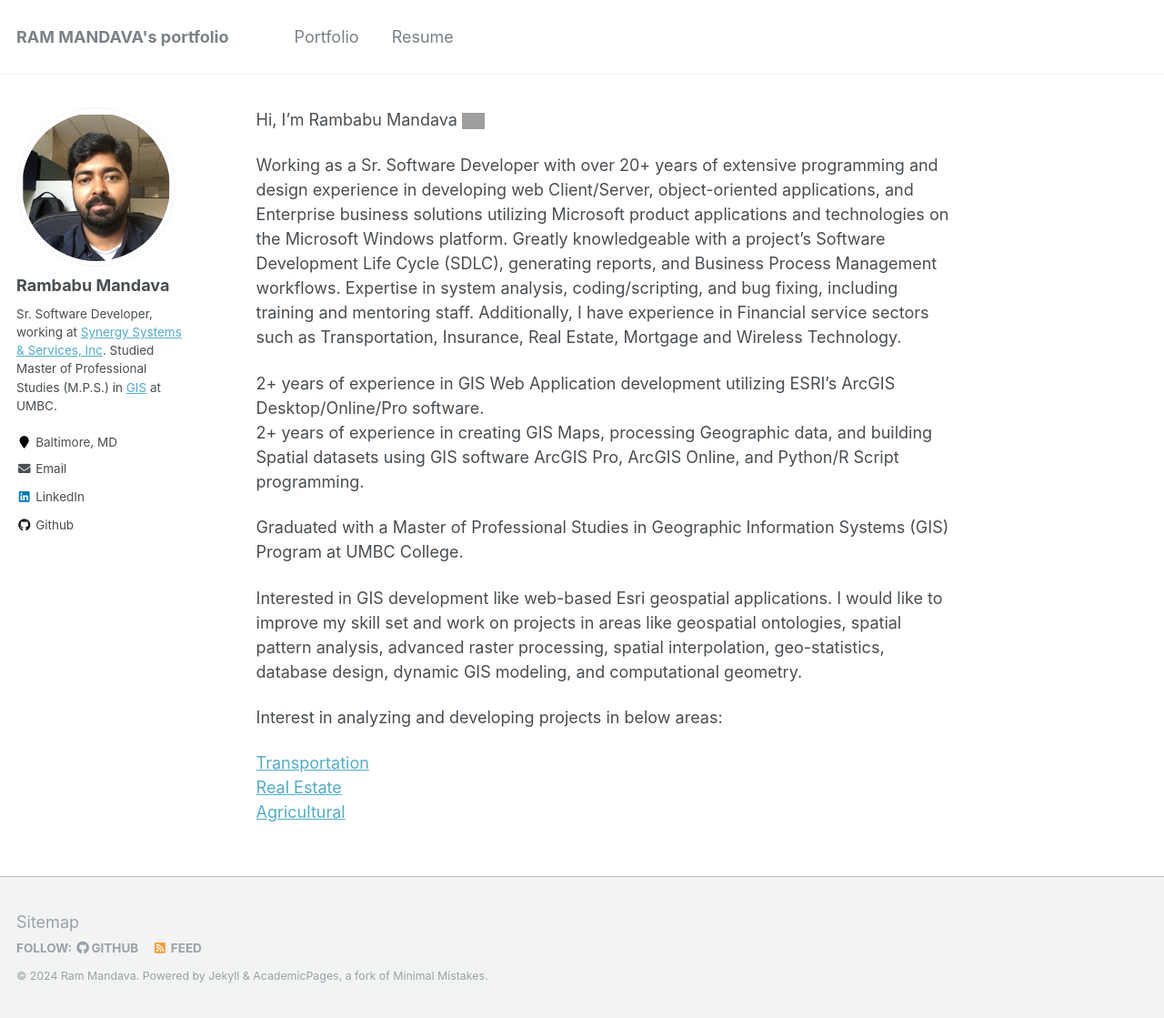
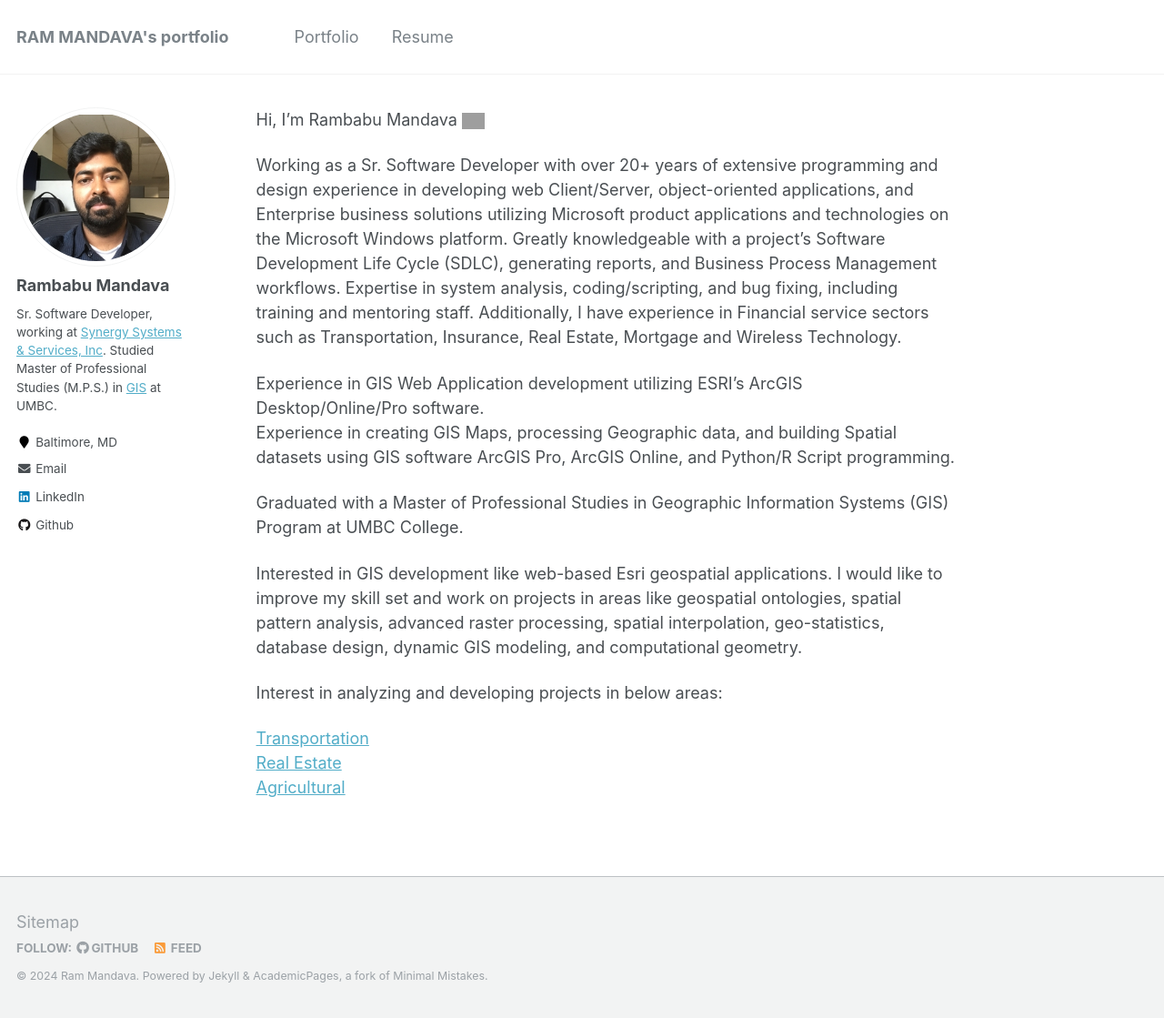
Before and after one commit to mandavaram/mandavaram.github.io, a Jekyll site: the page built from index.md, in a window 1280 px wide and 1119 px high. Shown: the whole window at 91% size. Built offline with Jekyll 4.4.1, drawn with Linux system fonts in a browser that asks for light colours; our own code applies the rules of GitHub Pages for plain Markdown files; grey boxes are pictures that could not be loaded.

Commit message:
Update index.md

```diff
--- a/index.md
+++ b/index.md
@@ -5,7 +5,7 @@
 Working as a Sr. Software Developer with over 20+ years of extensive programming and design experience in developing web Client/Server, object-oriented applications, and Enterprise business solutions utilizing Microsoft product applications and technologies on the Microsoft Windows platform. Greatly knowledgeable with a project's Software Development Life Cycle (SDLC), generating reports, and Business Process Management workflows. Expertise in system analysis, coding/scripting, and bug fixing, including training and mentoring staff. Additionally, I have experience in Financial service sectors such as Transportation, Insurance, Real Estate, Mortgage and Wireless Technology.
 <br>
 
-2+ years of experience in GIS Web Application development utilizing ESRI's ArcGIS Desktop/Online/Pro software. <br> 2+ years of experience in creating GIS Maps, processing Geographic data, and building Spatial datasets using GIS software ArcGIS Pro, ArcGIS Online, and Python/R Script programming.
+Experience in GIS Web Application development utilizing ESRI's ArcGIS Desktop/Online/Pro software. <br> Experience in creating GIS Maps, processing Geographic data, and building Spatial datasets using GIS software ArcGIS Pro, ArcGIS Online, and Python/R Script programming.
 <br>
 
 Graduated with a Master of Professional Studies in Geographic Information Systems (GIS) Program at UMBC College.
```
